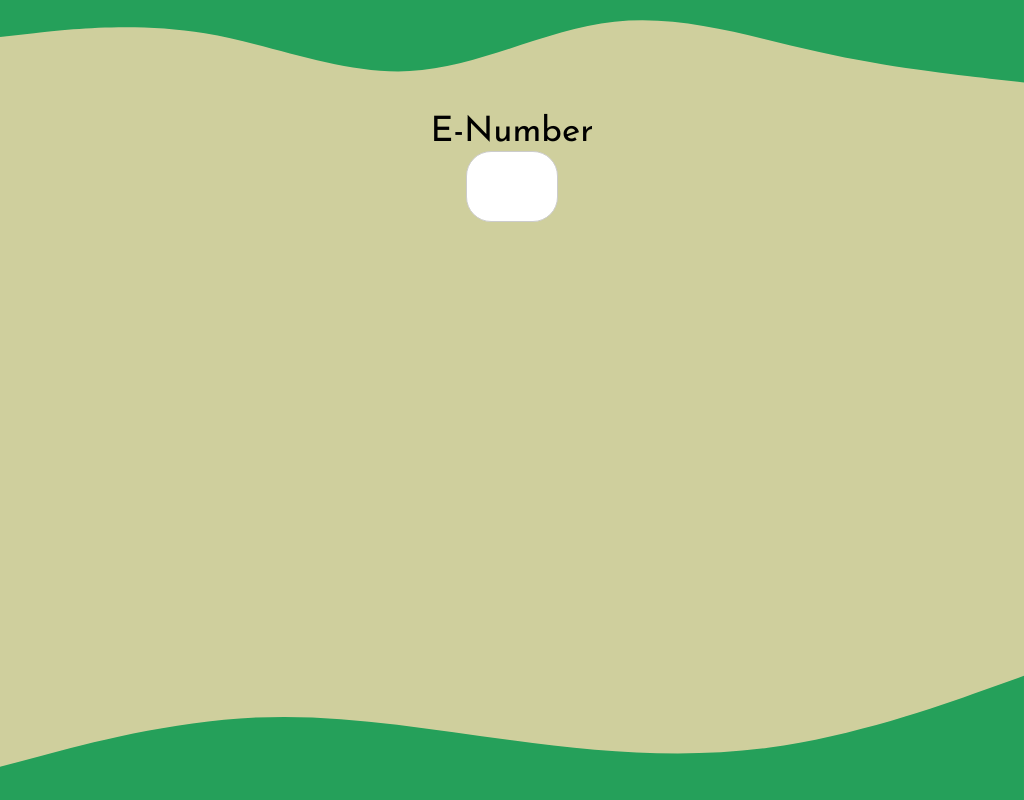
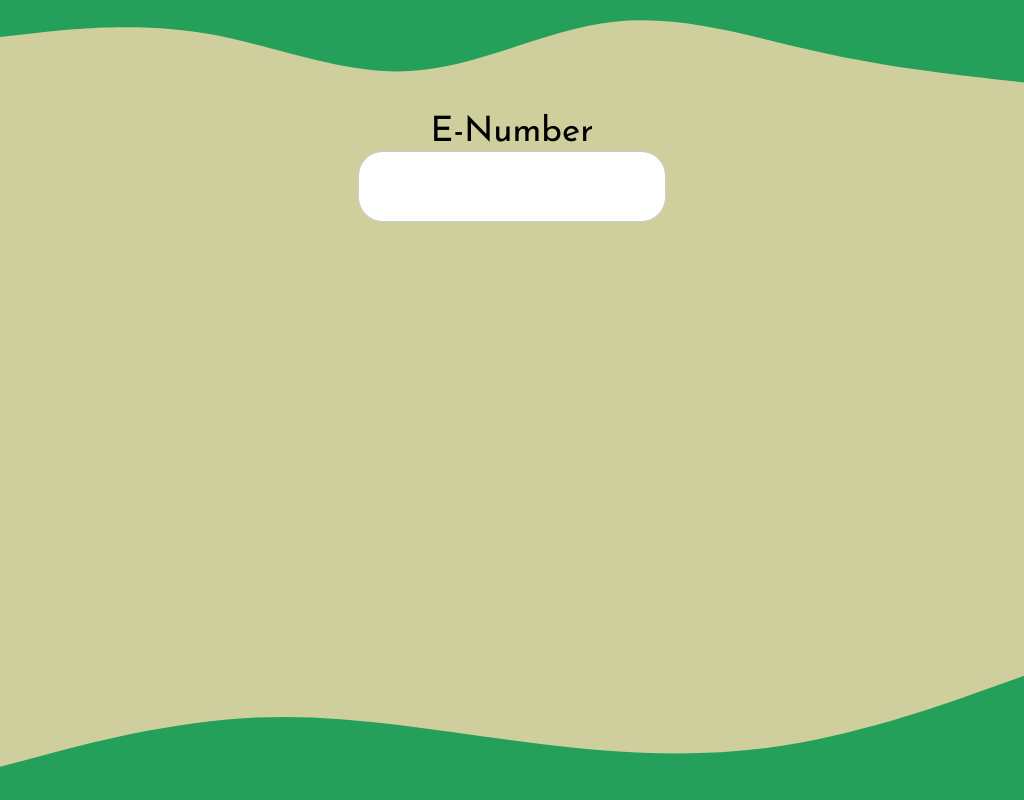
Before and after one commit to Open-Salad-Initiative/Vegan-E-Number-Search, a plain HTML site: page index.html in a window 1024 px wide. Drawn offline with Linux system fonts and the light colour scheme.

Commit message:
Add files via upload

```diff
--- a/script.js
+++ b/script.js
@@ -2,6 +2,15 @@ function initialize(){
     var resultText = document.getElementById("resultText");
     var resultDescription = document.getElementById("resultDescription");
     var textInput = document.getElementById("textInput");
+}
+
+function getNumberInfo(number){
+    for(let i=0; i<numbers.length; i++){
+        if(numbers[i].number == number){
+            return(numbers[i])
+        }
+    }
+    return null;
 }
 
 function retrieveAndFormat(){
--- a/stylesheet.css
+++ b/stylesheet.css
@@ -8,8 +8,8 @@ body{
     margin-bottom: -7px;
 }
 
+@media only screen and (min-width: 1024px) {
     input[type=text] {
-    width: 40%;
         padding: 12px 20px;
         margin: 8px 0;
         box-sizing: border-box;
@@ -19,7 +19,25 @@ input[type=text] {
         border:solid 1px #ccc;
         border-radius: 25px;
         width: 9%;
+        transition: 0.5s;
     }
+}
+
+@media only screen and (max-width: 1024px) {
+    input[type=text] {
+        padding: 12px 20px;
+        margin: 8px 0;
+        box-sizing: border-box;
+        font-size: 40px;
+        text-align: center;
+        border: none; /* <-- This thing he| */
+        border:solid 1px #ccc;
+        border-radius: 25px;
+        width: 30%;
+        transition: 0.5s;
+    }
+}
+
 
 .searchForm{
     position: absolute;
--- a/values.js
+++ b/values.js
@@ -2916,12 +2916,3 @@ description: "",
 vegan: 1,
 },
 ]
-
-function getNumberInfo(number){
-    for(let i=0; i<numbers.length; i++){
-        if(numbers[i].number == number){
-            return(numbers[i])
-        }
-    }
-    return null;
-}
```
Lines whose indentation alone changed are shown as unchanged.
